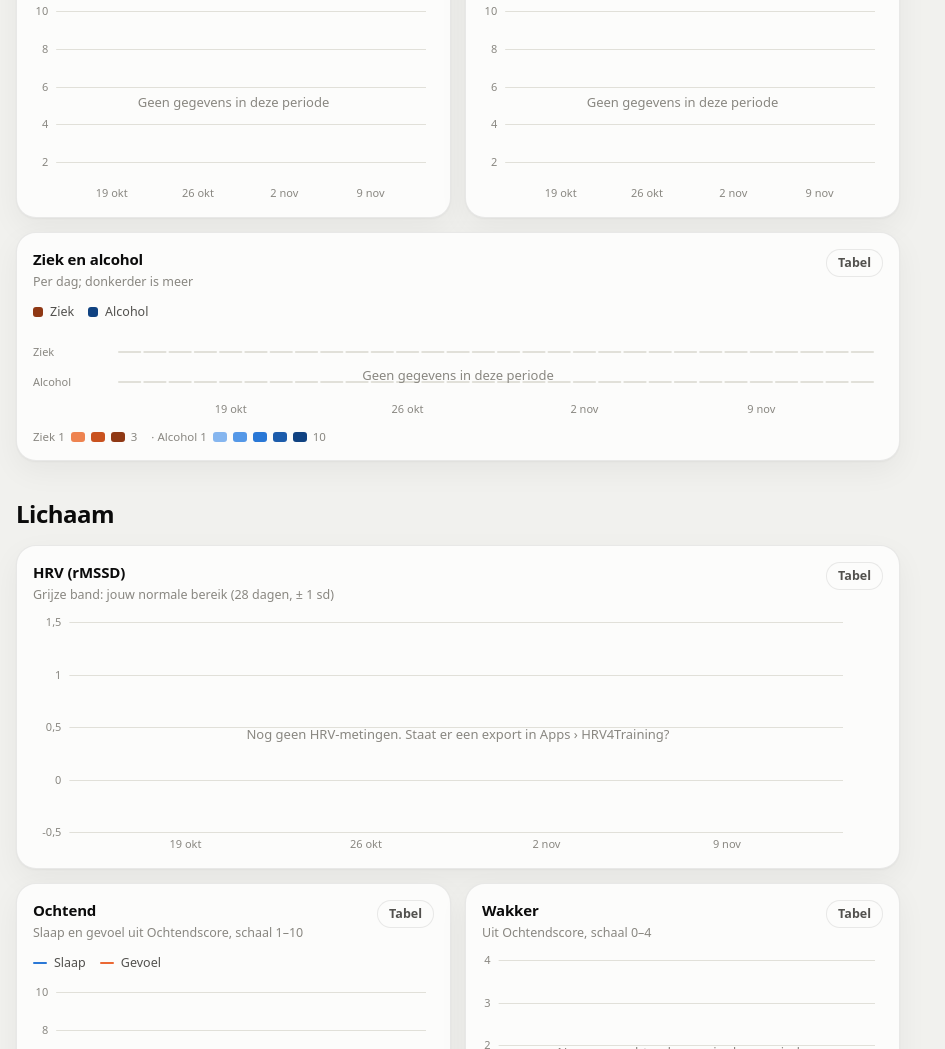
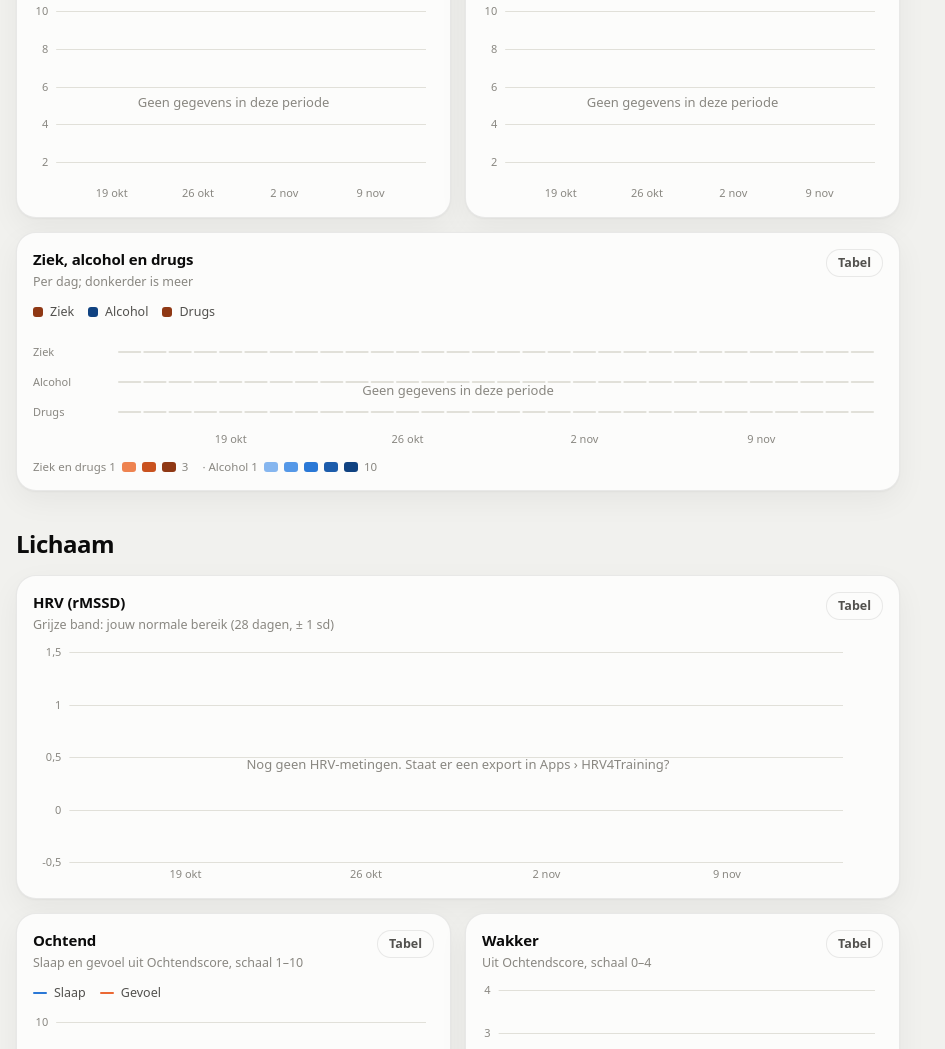
Before and after one commit to casperdijkvan-lgtm/dashboard, a plain HTML site: page index.html in a window 1280 px wide. Shown: the part 1462-2511 px from the top of the page, without its empty margins (0-945 px from the left). Drawn offline with Linux system fonts and the light colour scheme.

Commit message:
Drugs toegevoegd aan strook, dagdetail, verkenner en verbanden
Co-Authored-By: Claude Opus 5.5 <noreply@anthropic.com>

```diff
--- a/index.html
+++ b/index.html
@@ -12,7 +12,7 @@
 <meta name="theme-color" content="#0d0d0d" media="(prefers-color-scheme: dark)">
 <link rel="apple-touch-icon" href="apple-touch-icon.png">
 <link rel="icon" type="image/png" href="apple-touch-icon.png">
-<meta name="dashboard-versie" content="50fcb43d67">
+<meta name="dashboard-versie" content="e41453c130">
 <style>
 /* Ontwerp: rustige, Apple-achtige kaarten op een zacht vlak; de data is het enige dat kleur draagt.
    Kleuren volgen het gevalideerde referentiepalet (categorisch, sequentieel blauw, divergerend blauw/rood). */
@@ -815,6 +815,7 @@ dialog#settings::backdrop { background: rgba(0, 0, 0, .35); -webkit-backdrop-fil
     prive: { label: 'Privéstress', short: 'Privé', src: 'scores', col: 'Privestress', min: 1, max: 10, good: 'down', d: 1 },
     ziek: { label: 'Ziek', src: 'scores', col: 'Ziek', min: 0, max: 3, good: 'down', zero: true, d: 1 },
     alcohol: { label: 'Alcohol', src: 'scores', col: 'Alcohol', min: 0, max: 10, good: 'down', zero: true, d: 1 },
+    drugs: { label: 'Drugs', src: 'scores', col: 'Drugs', min: 0, max: 3, good: 'down', zero: true, d: 1 },
     wHappy: { label: 'Happyness werk', short: 'Happy', src: 'work', col: 'Happyness', min: 1, max: 10, good: 'up', d: 1 },
     wStress: { label: 'Werkstress', short: 'Stress', src: 'work', col: 'Stress', min: 1, max: 10, good: 'down', d: 1 },
     unclenched: { label: 'Unclenched', src: 'work', col: 'Unclenched', min: 1, max: 10, good: 'up', d: 1 },
@@ -1431,7 +1432,7 @@ dialog#settings::backdrop { background: rgba(0, 0, 0, .35); -webkit-backdrop-fil
   }
 
   // ================= Spreidingsdiagram (verkenner) =================
-  const EXPLORE = ['happy', 'energie', 'leven', 'prive', 'alcohol', 'ziek', 'mSlaap', 'mWakker', 'mGevoel', 'wHappy', 'wStress', 'unclenched', 'workload', 'hrv', 'rhr', 'load', 'hours', 'form'];
+  const EXPLORE = ['happy', 'energie', 'leven', 'prive', 'alcohol', 'drugs', 'ziek', 'mSlaap', 'mWakker', 'mGevoel', 'wHappy', 'wStress', 'unclenched', 'workload', 'hrv', 'rhr', 'load', 'hours', 'form'];
   function pairs(xk, yk, lag, days) {
     const out = [];
     for (const d of days) {
@@ -1733,7 +1734,7 @@ dialog#settings::backdrop { background: rgba(0, 0, 0, .35); -webkit-backdrop-fil
   const CANDIDATES = [
     ['alcohol', 'hrv', 1], ['alcohol', 'happy', 1], ['alcohol', 'energie', 1], ['load', 'hrv', 1], ['load', 'energie', 1],
     ['hours', 'happy', 0], ['wStress', 'hrv', 1], ['wStress', 'happy', 0], ['prive', 'happy', 0], ['prive', 'hrv', 1],
-    ['workload', 'wStress', 0], ['hrv', 'energie', 0], ['alcohol', 'mSlaap', 1], ['mSlaap', 'energie', 0], ['mSlaap', 'hrv', 0],
+    ['workload', 'wStress', 0], ['hrv', 'energie', 0], ['alcohol', 'mSlaap', 1], ['drugs', 'hrv', 1], ['drugs', 'mSlaap', 1], ['drugs', 'happy', 1], ['mSlaap', 'energie', 0], ['mSlaap', 'hrv', 0],
     ['load', 'mSlaap', 1], ['wStress', 'mSlaap', 1], ['mWakker', 'happy', 0], ['ziek', 'happy', 0], ['unclenched', 'happy', 0], ['rhr', 'energie', 0],
   ];
   function renderFindings() {
@@ -1839,7 +1840,7 @@ dialog#settings::backdrop { background: rgba(0, 0, 0, .35); -webkit-backdrop-fil
       if (extra) extra(g);
     };
     group('Ochtend', ['mSlaap', 'mWakker', 'mGevoel'], r.morningNote);
-    group('Gevoel', ['happy', 'energie', 'leven', 'prive', 'ziek', 'alcohol'], r.note);
+    group('Gevoel', ['happy', 'energie', 'leven', 'prive', 'ziek', 'alcohol', 'drugs'], r.note);
     group('Werk', ['wHappy', 'wStress', 'unclenched', 'workload'], r.workNote);
     group('Lichaam', ['hrv', 'rhr'], null);
     const acts = r.acts || [];
@@ -1881,15 +1882,16 @@ dialog#settings::backdrop { background: rgba(0, 0, 0, .35); -webkit-backdrop-fil
     series: [{ key: 'prive', label: 'Privéstress', color: '--s1' }, { key: 'wStress', label: 'Werkstress', color: '--s2' }] });
   new TimeChart('c-werk', { id: 'werk', title: 'Werk', sub: 'Uit Werkscore, schaal 1–10', kind: 'line', smooth: true, height: 200, ...L10,
     series: [{ key: 'wHappy', label: 'Happyness', color: '--s1' }, { key: 'wStress', label: 'Stress', color: '--s2' }, { key: 'unclenched', label: 'Unclenched', color: '--s3' }, { key: 'workload', label: 'Workload', color: '--s4' }] });
-  new TimeChart('c-strip', { id: 'strip', title: 'Ziek en alcohol', sub: 'Per dag; donkerder is meer', kind: 'strip', height: 86, zoom: true, empty: 'Geen gegevens in deze periode',
+  new TimeChart('c-strip', { id: 'strip', title: 'Ziek, alcohol en drugs', sub: 'Per dag; donkerder is meer', kind: 'strip', height: 116, zoom: true, empty: 'Geen gegevens in deze periode',
     series: [
       { key: 'ziek', label: 'Ziek', ramp: ['--o1', '--o2', '--o3', '--o4'], level: (v) => (v <= 0 ? -1 : Math.min(3, v)) },
       { key: 'alcohol', label: 'Alcohol', ramp: ['--a1', '--a2', '--a3', '--a4', '--a5'], level: (v) => (v <= 0 ? -1 : Math.min(4, Math.ceil(v / 2) - 1)) },
+      { key: 'drugs', label: 'Drugs', ramp: ['--o1', '--o2', '--o3', '--o4'], level: (v) => (v <= 0 ? -1 : Math.min(3, v)) },
     ],
     extra: (box) => {
       box.textContent = '';
       const lg = E('div', 'scale-legend', null, box);
-      E('span', null, 'Ziek 1', lg); for (const c of ['--o2', '--o3', '--o4']) E('i', null, null, lg).style.background = `var(${c})`; E('span', null, '3', lg);
+      E('span', null, 'Ziek en drugs 1', lg); for (const c of ['--o2', '--o3', '--o4']) E('i', null, null, lg).style.background = `var(${c})`; E('span', null, '3', lg);
       E('span', null, '·  Alcohol 1', lg).style.marginLeft = '8px'; for (const c of ['--a1', '--a2', '--a3', '--a4', '--a5']) E('i', null, null, lg).style.background = `var(${c})`; E('span', null, '10', lg);
     } });
   new TimeChart('c-hrv', { id: 'hrv', title: 'HRV (rMSSD)', sub: 'Grijze band: jouw normale bereik (28 dagen, ± 1 sd)', kind: 'line', smooth: true, band: 'hrv', height: () => (isTouchLayout() ? 210 : 240), empty: 'Nog geen HRV-metingen. Staat er een export in Apps › HRV4Training?',
```
